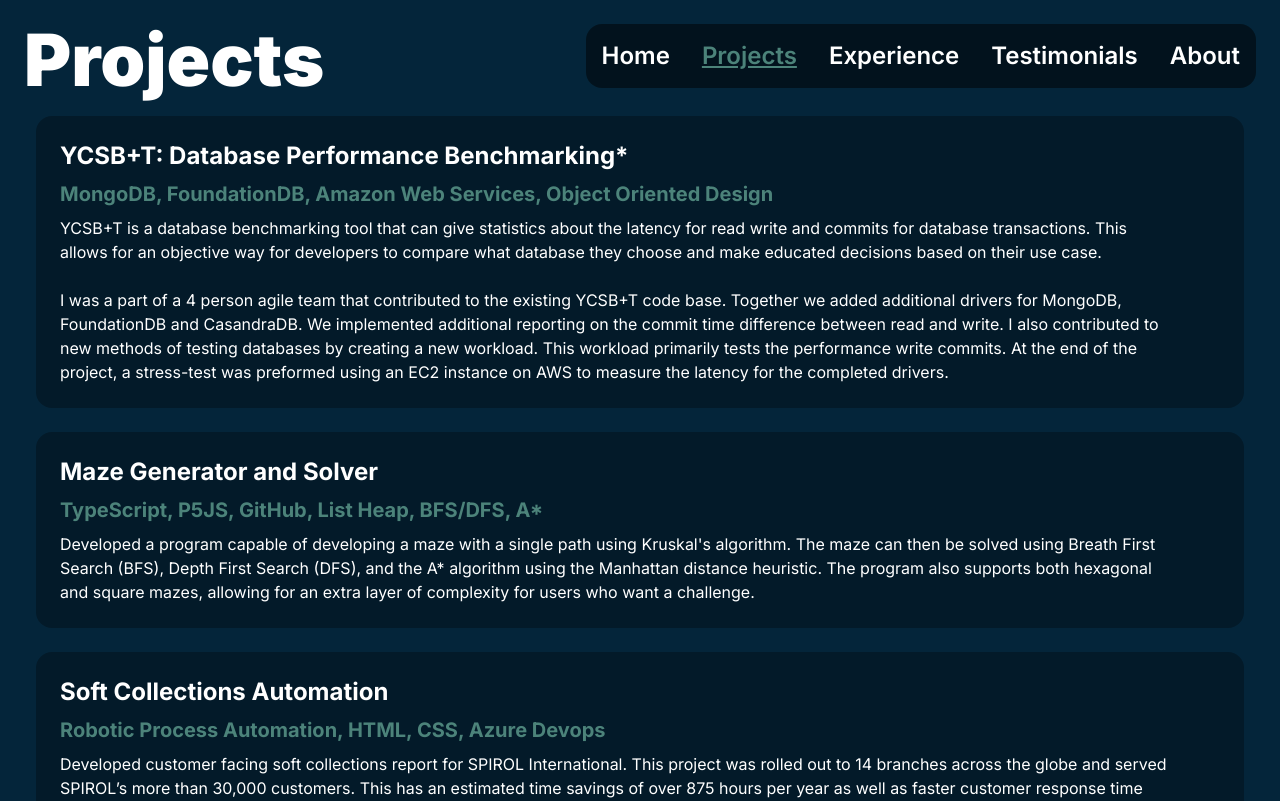
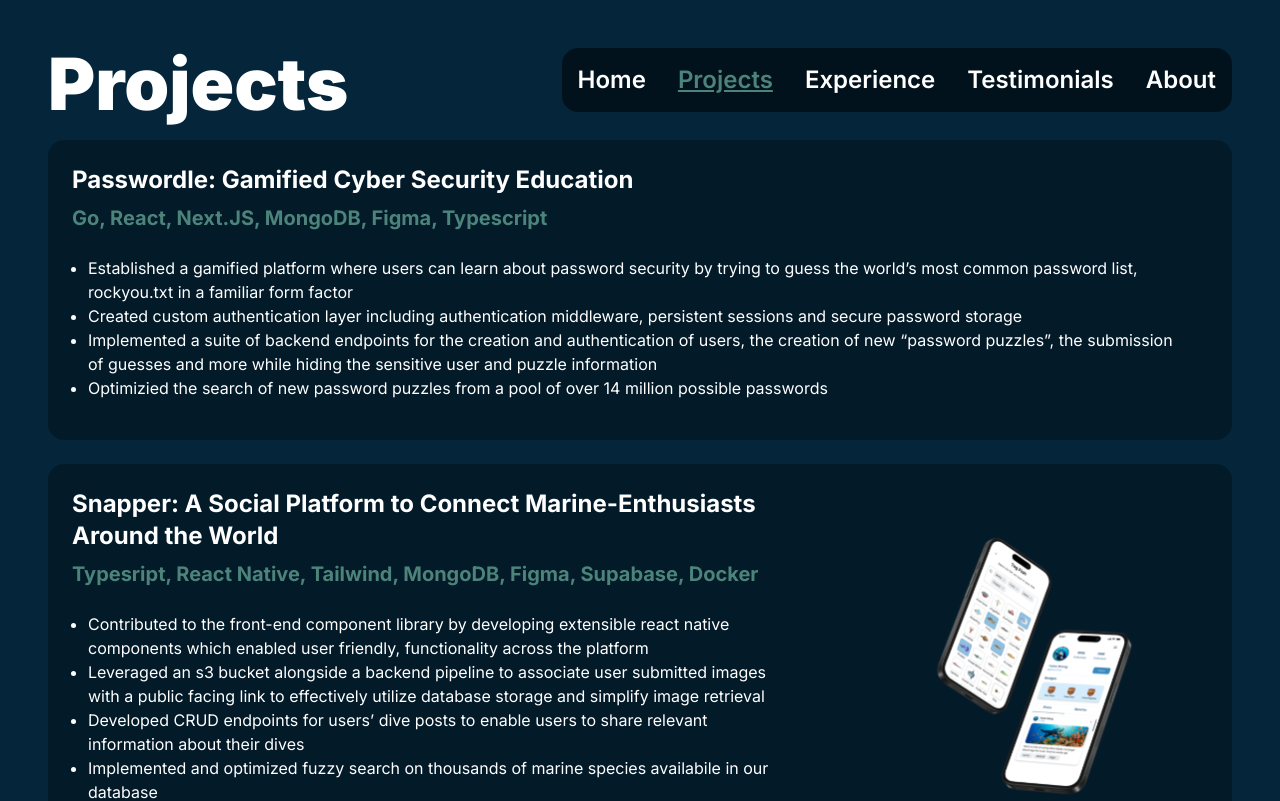
Before and after one commit to josh-torre/josh-torre.github.io, a Next.js app: page /projects in a window 1280 px wide. Shown: the top 801 px of the page. Built offline with nearby package versions, Linux system fonts and the light colour scheme.

Commit message:
Added projects and updated some graphics

```diff
--- a/src/app/Core Components/Core Card.tsx
+++ b/src/app/Core Components/Core Card.tsx
@@ -19,19 +19,15 @@ export function InfoCard({title, subHeading, bodyText, optionalJSX, animate}: Ca
     optionalJSX = optionalJSX == undefined ? <></> : optionalJSX;
     return (
         <motion.div
-            className="p-3"
+            className="pb-3 pt-3"
             variants={shouldAnimate ? standardAnimation : undefined}>
-            <div
-                className="w-full h-fit bg-black bg-opacity-30 rounded-2xl sm:flex sm:flex-col-2">
+            <div className="w-full h-fit bg-black bg-opacity-30 rounded-2xl justify-between sm:flex sm:flex-col-2">
                 <div className="p-6">
                     <p className="font-bold text-2xl pb-2">{title}</p>
                     <p className='text-xl font-bold text-my-teal pb-2'>{subHeading}</p>
                     {bodyText}
                 </div>
-                <div className={"p-6 flex-col-1 m-auto " + sideContentSize}>
-                    {optionalJSX}
-                </div>
-
+                {optionalJSX}
             </div>
         </motion.div>
     );
--- a/src/app/about/blog/llms-in-cs/page.tsx
+++ b/src/app/about/blog/llms-in-cs/page.tsx
@@ -21,7 +21,7 @@ export default function llmsInCS() {
               <h2 className="font-bold text-2xl pl-2">Preface</h2>
                 <p className={standardParaStyle}>
                 These are the thoughts, ideas, interpretations, and perceptions that I have about this topic at the time of writing (December 2024). I have noticed that every 3-5 years I have major shifts in what I believe to be true. For example, just 3 years ago I had the opinion that Java was the best programming language. I have since matured and no longer share this sentiment with my past self
-                <a className="text-my-lighter-teal" target="_blank" href="https://www.amazon.com/Effective-Java-2nd-Joshua-Bloch/dp/0321356683?ie=UTF8&s=books&qid=1223917599&sr=1-1"> (see Joshua Block’s apology for creating Java)</a>
+                <a className="text-my-lighter-teal" target="_blank" href="https://www.amazon.com/Effective-Java-2nd-Joshua-Bloch/dp/0321356683?ie=UTF8&s=books&qid=1223917599&sr=1-1"> (see Joshua Block’s apology for Java's APIs)</a>
                 . All this to say: this is what I believe now and is not necessarily what I will always think. Over the coming years, I will hopefully mature as a teacher, software developer, and human being, so my beliefs are not static, but an extensible model to be iterated upon.
                 </p>
               </div>
--- a/src/app/about/page.tsx
+++ b/src/app/about/page.tsx
@@ -7,7 +7,7 @@ import {motion} from "framer-motion";
 
 export default function AboutMe() {
     return (
-        <div className="h-full w-full min-h-screen max-h-full bg-my-dark-blue p-6">
+        <div className="h-full w-full min-h-screen max-h-full bg-my-dark-blue p-12">
             <header className="w-full flex flex-col sm:flex-row m-auto">
                 <TitleCard title={"About Me"}/>
             </header>
--- a/src/app/experience/page.tsx
+++ b/src/app/experience/page.tsx
@@ -18,7 +18,7 @@ export default function Root() {const containerRules = {
     return (
         <>
             <motion.div
-                className="h-full w-full min-h-screen max-h-full bg-my-dark-blue p-6 flex flex-col"
+                className="h-full w-full min-h-screen max-h-full bg-my-dark-blue p-12 flex flex-col"
                 variants={containerRules}
                 initial="hidden"
                 animate="animate">
--- a/src/app/illusions/page.tsx
+++ b/src/app/illusions/page.tsx
@@ -25,7 +25,7 @@ export default function Page() {
     }, []);
 
     return (
-        <div className="h-screen w-screen bg-my-dark-blue p-6 flex flex-col">
+        <div className="h-screen w-screen bg-my-dark-blue p-12 flex flex-col">
             <div className="fixed top-0 w-full bg-my-dark-blue cursor-auto">
                 <TitleCard title={"Illusion"}/>
             </div>
--- a/src/app/page.tsx
+++ b/src/app/page.tsx
@@ -39,7 +39,7 @@ export default function Home() {
 
     return (
         <>
-            <div className="h-full w-full min-h-screen max-h-full bg-my-dark-blue p-6 flex flex-col sm:flex-row">
+            <div className="h-full w-full min-h-screen max-h-full bg-my-dark-blue p-12 flex flex-col sm:flex-row">
                 <div className="w-4/6 sm:w-full pr-8 flex flex-col m-auto">
                     {TitleCard}
                     <motion.div
--- a/src/app/projects/page.tsx
+++ b/src/app/projects/page.tsx
@@ -1,7 +1,9 @@
 "use client"
-import {InfoCard} from "@/app/Core Components/Core Card"
+import { InfoCard } from "@/app/Core Components/Core Card"
 import TitleCard from "@/app/Core Components/PageTitle";
-import {motion} from "framer-motion";
+import { motion } from "framer-motion";
+import Image from 'next/image'
+import Link from 'next/link'
 
 import "../globals.css";
 import React from "react";
@@ -18,12 +20,63 @@ export default function Root() {
     return (
         <>
             <motion.div
-                className="h-full w-full min-h-screen max-h-full bg-my-dark-blue p-6 flex flex-col"
+                className="h-full w-full min-h-screen max-h-full bg-my-dark-blue p-12 flex flex-col"
                 variants={containerRules}
                 initial="hidden"
                 animate="animate">
                 <TitleCard title="Projects"/>
                 <div>
+
+                    <InfoCard
+                        title={"Passwordle: Gamified Cyber Security Education"}
+                        subHeading={"Go, React, Next.JS, MongoDB, Figma, Typescript"}
+                        bodyText={
+                        <div className="w-full h-full items-center justify-center">
+                            <ul className="list-disc p-4">
+                                <li>
+                                Established a gamified platform where users can learn about password security by trying to guess the world’s most common password list, rockyou.txt in a familiar form factor
+                                </li>
+                                <li>
+                                Created custom authentication layer including authentication middleware, persistent sessions and secure password storage
+                                </li>
+                                <li>
+                                Implemented a suite of backend endpoints for the creation and authentication of users, the creation of new “password puzzles”, the submission of guesses and more while hiding the sensitive user and puzzle information
+                                </li>
+                                <li>
+                                Optimizied the search of new password puzzles from a pool of over 14 million possible passwords
+                                </li>
+                            </ul>
+                        </div>}
+                        animate={true}
+                        />
+                    <Link href="https://github.com/GenerateNU/snapper">
+                        <InfoCard
+                        title={"Snapper: A Social Platform to Connect Marine-Enthusiasts Around the World"}
+                        subHeading={"Typesript, React Native, Tailwind, MongoDB, Figma, Supabase, Docker"}
+                        bodyText={
+                        <div className="w-full h-full items-center justify-center">
+                            <ul className="list-disc p-4">
+                                <li>
+                                Contributed to the front-end component library by developing extensible react native components which enabled user friendly, functionality across the platform
+                                </li>
+                                <li>
+                                Leveraged an s3 bucket alongside a backend pipeline to associate user submitted images with a public facing link to effectively utilize database storage and simplify image retrieval
+                                </li>
+                                <li>
+                                Developed CRUD endpoints for users’ dive posts to enable users to share relevant information about their dives
+                                </li>
+                                <li>
+                                Implemented and optimized fuzzy search on thousands of marine species availabile in our database
+                                </li>
+                                <li>
+                                  Designed and implemented user flows for the creation of dive posts for user profiles
+                                </li>
+                            </ul>
+                        </div>}
+                        optionalJSX={<Image src='/snapper designs.svg' alt='An image of the designs for the project, Snapper' width={400} height={400} />}
+                        animate={true}
+                        />
+                    </Link>
                     <InfoCard
                         title={"YCSB+T: Database Performance Benchmarking*"}
                         subHeading={"MongoDB, FoundationDB, Amazon Web Services, Object Oriented Design"}
--- a/src/app/testimonials/page.tsx
+++ b/src/app/testimonials/page.tsx
@@ -17,7 +17,7 @@ export default function Root(){
         },
     };
     return (
-        <div className="bg-my-dark-blue h-full min-h-screen p-6 pb-4 m-auto">
+        <div className="bg-my-dark-blue h-full min-h-screen p-12 pb-4 m-auto">
             <TitleCard title="Testimonials"/>
             <motion.div
                 className="flex flex-col m-auto justify-items-center w-fit sm:flex-row"
```
Also changed, not shown: src/app/about/blog/page.tsx (+13 -3 lines), public/snapper designs.svg (added).
